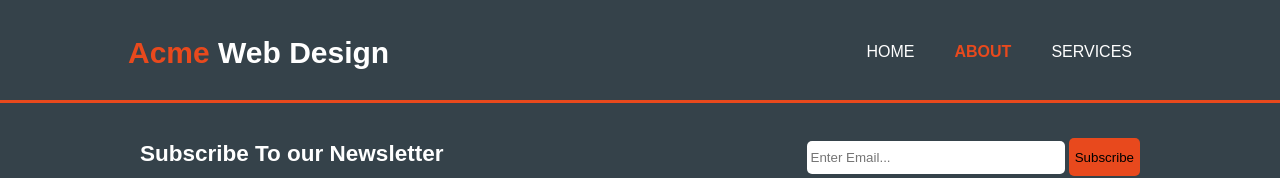
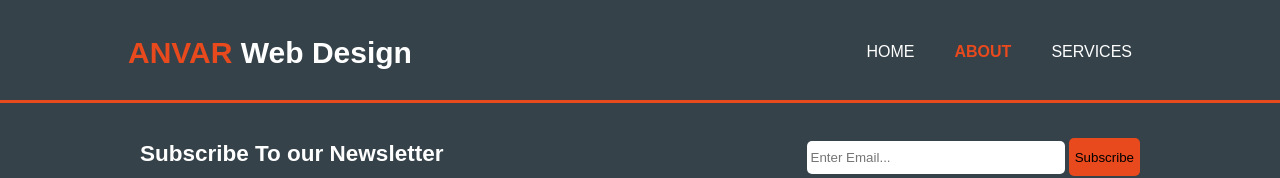
Before and after one commit to anvar1997/anvar1997.github.io, a plain HTML site: page acme/about.html in a window 1280 px wide. Shown: the top 178 px of the page. Drawn offline with Linux system fonts and the light colour scheme.

Commit message:
Update about.html

```diff
--- a/acme/about.html
+++ b/acme/about.html
@@ -13,7 +13,7 @@
 <div class="container">
 <div id="branding">
   <h1> <!--sozdal <span> chtoby pomenyt svet ACME (Acme</span>) -->
-    <span class="highlight">Acme</span> Web Design</h1>
+    <span class="highlight">ANVAR</span> Web Design</h1>
 </div>
 <nav>
   <ul>
```
